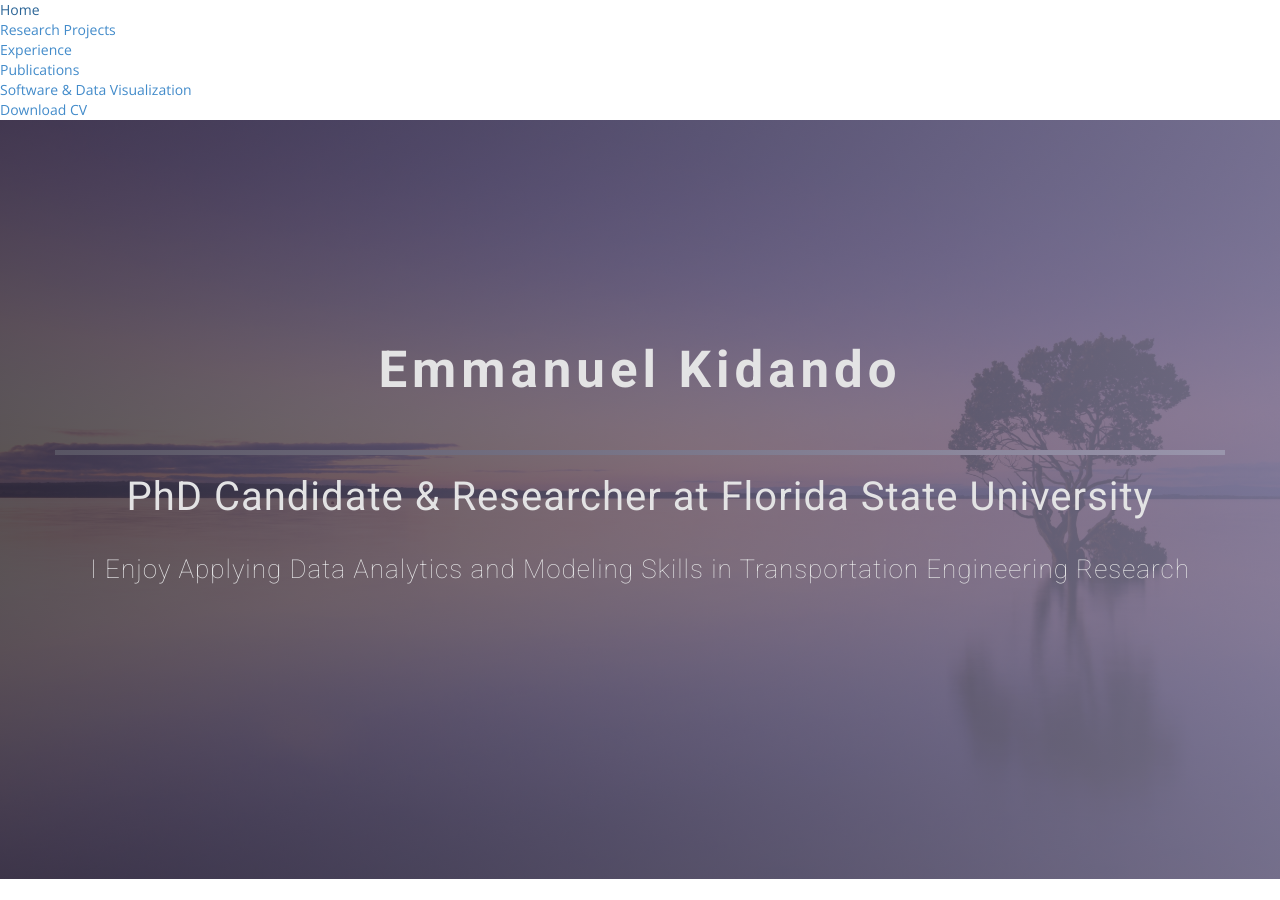
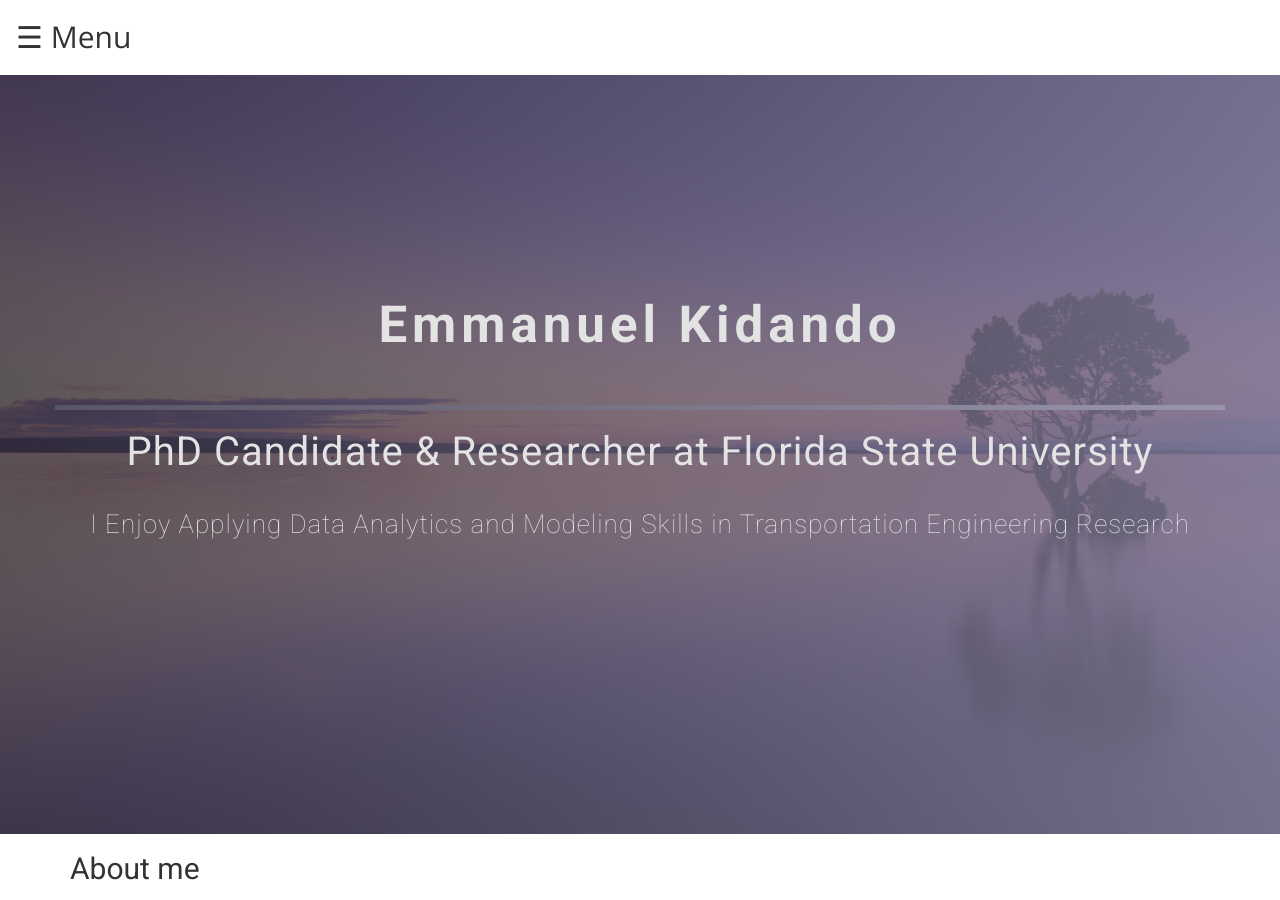
Before and after one commit to ekidando/Emma, a Jekyll site: the page built from index.html, in a window 1280 px wide and 900 px high. Built offline with Jekyll 4.4.1, drawn with Linux system fonts in a browser that asks for light colours; nearby versions of some CDN libraries; some web fonts are replaced.

Commit message:
Update header.html

```diff
--- a/_includes/header.html
+++ b/_includes/header.html
@@ -1,19 +1,16 @@
 <!-- Header Start -->
-<a href="#menu" id="toggle"><span></span></a>
+<div id="mySidenav" class="sidenav">
+  <!--<a> MENU </a>-->
+  <a href="javascript:void(0)" class="closebtn" onclick="closeNav()">&times;</a>
+  <a href="index.html" >About me</a>
+  <a href="research.html" >Research projects</a>
+  <a href="experience.html" >Experience</a>
+  <a href="publictn.html" >Publications</a>
+  <a href="publication.html">Data visualization</a>
+  <a href="software.html">Software development</a>
+  <a href="File/Kidando_CV2.pdf"  target="_blank" >Download CV</a>
+</div>
 
- <div id="menu">
-  <!--<a> MENU </a>-->
- <div class="block">
-<ul>
-    <li> <a href="{{ site.baseurl }}/">Home</a></li>
-                <li><a href="{{ site.baseurl }}/research">Research Projects</a></li>
-                <li><a href="{{ site.baseurl }}/experience">Experience</a></li>
-                <li><a href="{{ site.baseurl }}/publications">Publications</a></li>
-                <li><a href="{{ site.baseurl }}/software">Software & Data Visualization</a></li>
-                <li><a href="{{ site.baseurl }}/pdf_files/MyCV.pdf
-" target="_blank">Download CV</a></li>
-
-            </ul>
-  </div>
+<div id="main">
+ <span style="font-size:30px;cursor:pointer" onclick="openNav()">&#9776; Menu</span>
  </div>
-<!-- header close -->
```
